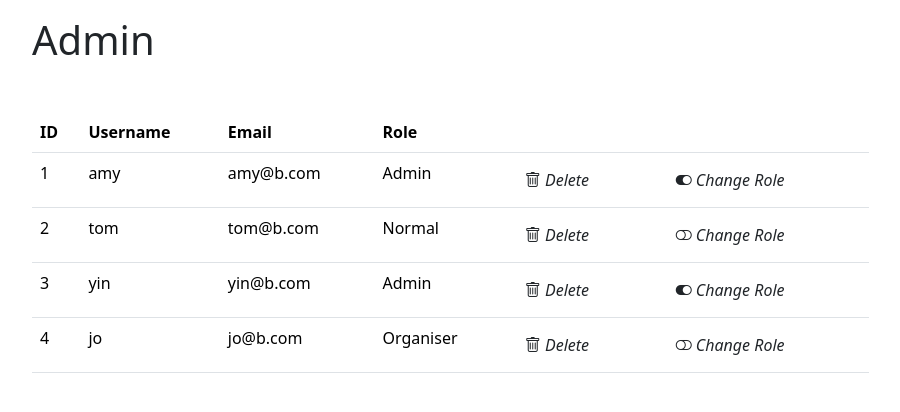
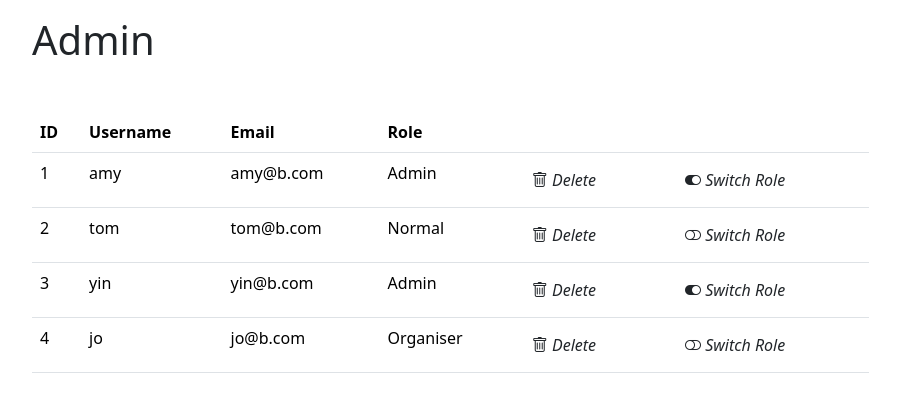
Before and after one commit to richylh/BUS, a Flask app: page /admin in a window 1280 px wide. Shown: the part 56-468 px from the top of the page, without its empty margins (50-950 px from the left). Run offline with Flask 3, Linux system fonts and the light colour scheme; a user stored in the database is signed in; some libraries are stand-ins or nearby versions.

Commit message:
form change

```diff
--- a/app/templates/admin.html
+++ b/app/templates/admin.html
@@ -36,9 +36,9 @@
                     {{ form.choice(value=user.id) }}
                     <button class="btn" type="submit">
                         {% if user.role == "Admin" %}
-                        <i class="bi bi-toggle-on"> Change Role</i>
+                        <i class="bi bi-toggle-on"> Switch Role</i>
                         {% else %}
-                        <i class="bi bi-toggle-off"> Change Role</i>
+                        <i class="bi bi-toggle-off"> Switch Role</i>
                         {% endif %}
                     </button>
                 </form>
```
Also changed, not shown: app/data/data.sqlite.
